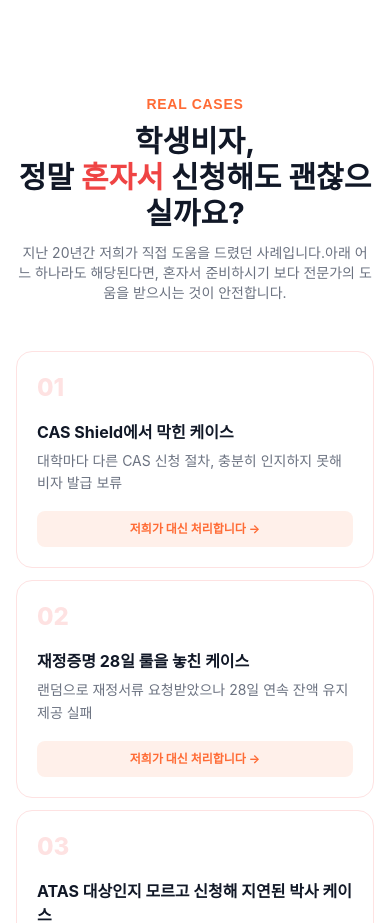
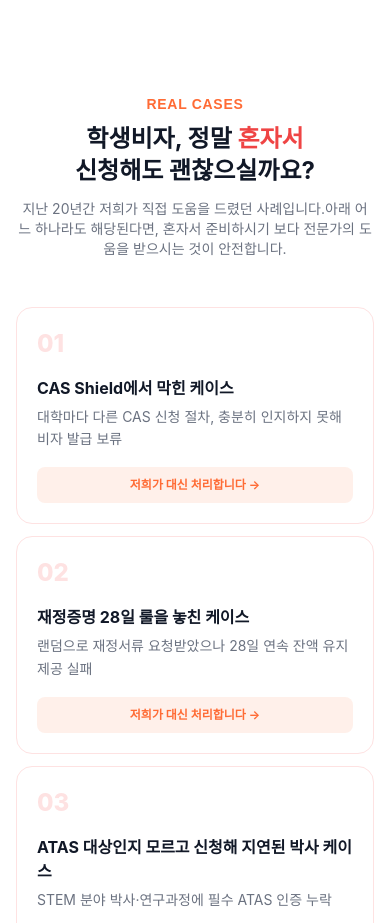
Before and after one commit to uksinchon/UK-VISA-Free, a Next.js app: page / in a window 390 px wide. Shown: the part 1920-2843 px from the top of the page. Built offline with nearby package versions, Linux system fonts and the light colour scheme; no server answers.

Commit message:
fix: DIYRisk 헤드라인 모바일 2줄 균형 분할 + break-keep

```diff
--- a/src/components/DIYRisk.tsx
+++ b/src/components/DIYRisk.tsx
@@ -34,10 +34,10 @@ export default function DIYRisk() {
           <span className="text-accent font-heading font-semibold text-sm tracking-wider uppercase">
             Real Cases
           </span>
-          <h2 className="text-3xl md:text-4xl font-bold mt-2 text-gray-900">
-            학생비자,
+          <h2 className="text-2xl sm:text-3xl md:text-4xl font-bold mt-2 text-gray-900 break-keep">
+            학생비자, 정말 <span className="text-red-500">혼자서</span>
             <br className="sm:hidden" />
-            정말 <span className="text-red-500">혼자서</span> 신청해도 괜찮으실까요?
+            신청해도 괜찮으실까요?
           </h2>
           <p className="text-gray-500 mt-3 text-sm md:text-base">
             지난 20년간 저희가 직접 도움을 드렸던 사례입니다.
```
